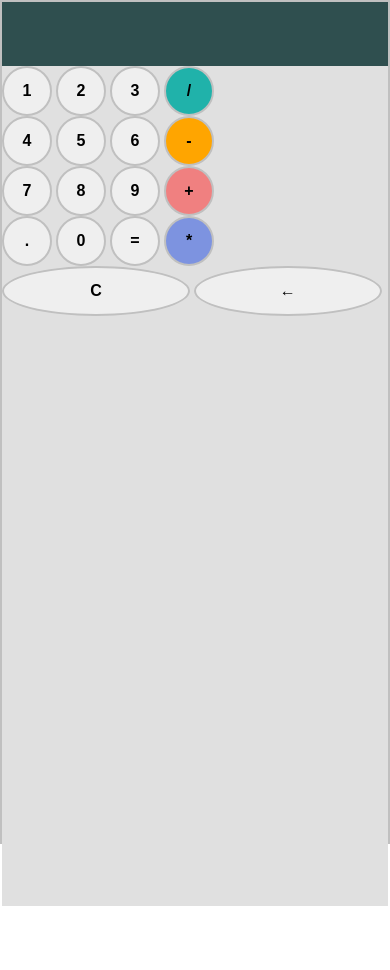
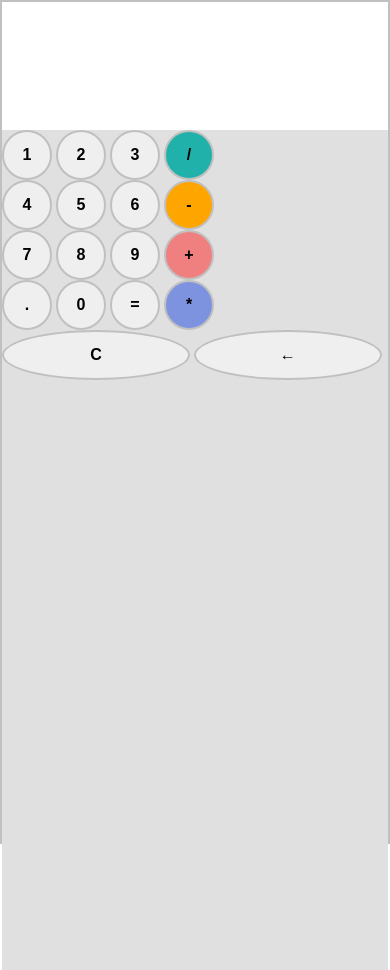
Before and after one commit to Ugboaja-Uchechi/js-calculator, a website: page index.html in a window 390 px wide. Before the commit the page ends 906 px from the top, so only its background shows below. Drawn offline with Linux system fonts and the light colour scheme.

Commit message:
Adjust result height for mobile view

```diff
--- a/style.css
+++ b/style.css
@@ -142,6 +142,13 @@
     background-color: #7d93e0;
   }
 
+  #result {
+    height: 8rem;
+    background-color: #fff;
+    color: #000;
+    border: 2px solid #fff;
+  }
+
   .double-width {
     width: 11.74rem;
   }
```
